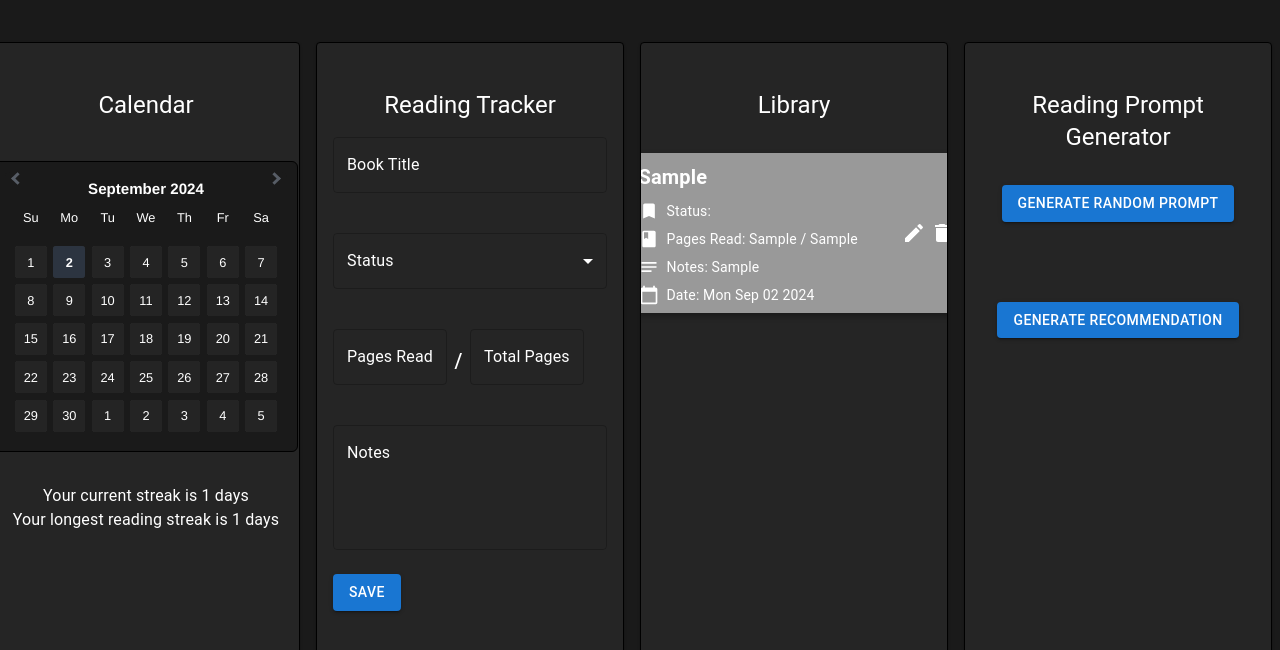
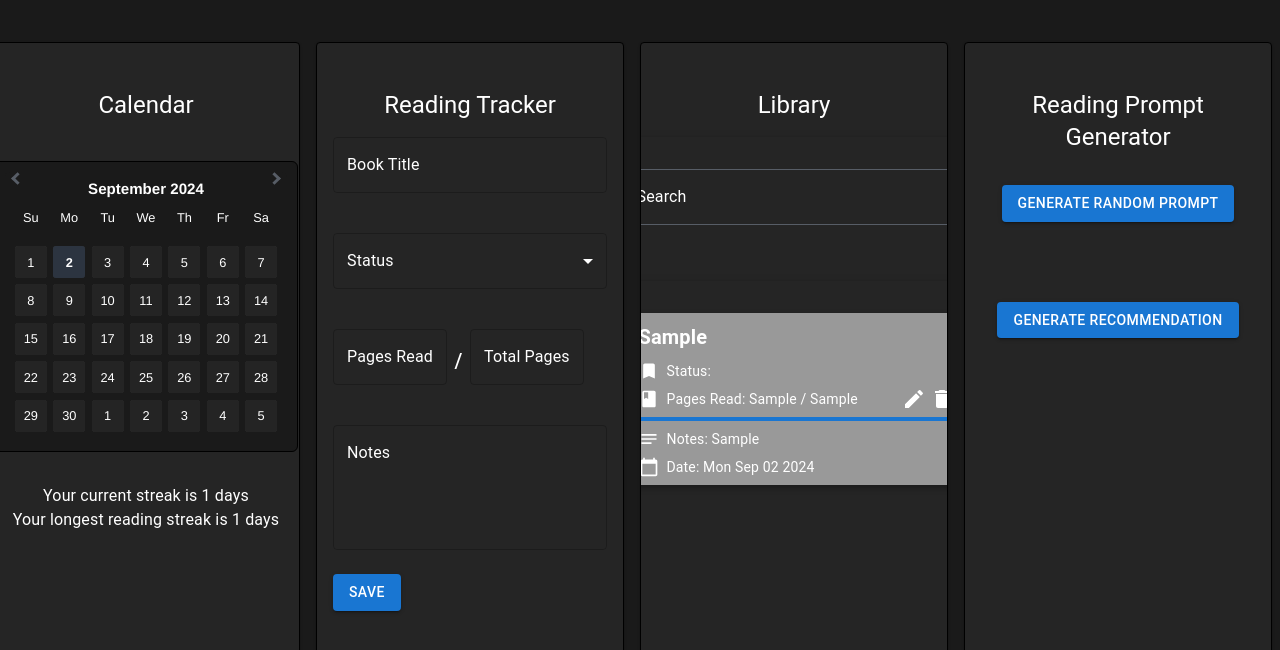
Before and after one commit to danielledonnelly/booksmaxing, a React (Vite) app: page / in a window 1280 px wide. Both pictures are taken after typing "Sample", "Sample", "Sample", "Sample" into the empty fields and a click on the button "SAVE". Shown: the top 650 px of the page. Built offline with nearby package versions, Linux system fonts and the light colour scheme.

Commit message:
search bar stuff

```diff
--- a/src/components/Library.jsx
+++ b/src/components/Library.jsx
@@ -1,33 +1,65 @@
-import React from 'react';
-import { Card, Typography, List, ListItem, Grid, IconButton, Box } from '@mui/material';
-import DeleteIcon from '@mui/icons-material/Delete'; // Icon for delete action
-import EditIcon from '@mui/icons-material/Edit'; // Icon for edit action
+import React, { useState } from 'react';
+import { Card, Typography, List, ListItem, Grid, IconButton, Box, Autocomplete, TextField } from '@mui/material';
+import DeleteIcon from '@mui/icons-material/Delete';
+import EditIcon from '@mui/icons-material/Edit';
 import BookIcon from '@mui/icons-material/Book';
 import NotesIcon from '@mui/icons-material/Notes';
 import CalendarTodayIcon from '@mui/icons-material/CalendarToday';
 import BookmarkIcon from '@mui/icons-material/Bookmark';
+import { LinearProgress } from '@mui/material';
 
 const Library = ({ entries, setEntries, setEditEntry }) => {
-  // Helper function to get the book details based on the bookId
+  const [searchTerm, setSearchTerm] = useState('');
+
   const getBookDetails = (bookId) => {
     const books = JSON.parse(localStorage.getItem('books')) || [];
     return books.find((book) => book.bookId === bookId);
   };
 
-  // Function to delete an entry from the library
   const handleDelete = (entryToDelete) => {
     const updatedEntries = entries.filter((entry) => entry !== entryToDelete);
     setEntries(updatedEntries);
     localStorage.setItem('entries', JSON.stringify(updatedEntries));
   };
 
-  // Function to initiate editing an entry
   const handleEdit = (entryToEdit) => {
     setEditEntry(entryToEdit);
   };
 
+  const filteredEntries = entries.filter((entry) => {
+    const book = getBookDetails(entry.bookId);
+    return book && book.title.toLowerCase().includes(searchTerm.toLowerCase());
+  });
+
+  const bookTitles = filteredEntries.map((entry) => {
+    const book = getBookDetails(entry.bookId);
+    return book ? book.title : 'Unknown Title';
+  });
+
   return (
-    <Grid container justifyContent="center" spacing={3}>
+    <Grid container justifyContent="center" spacing={2}>
+      <Grid item xs={12}>
+        {/* Search bar wrapped in a Card for consistency */}
+        <Card sx={{ p: 2, margin: '16px 0', maxWidth: '400px', boxShadow: 3 }}>
+          <Autocomplete
+            freeSolo
+            options={bookTitles}
+            value={searchTerm}
+            onInputChange={(event, newInputValue) => setSearchTerm(newInputValue)}
+            renderInput={(params) => (
+              <TextField
+                {...params}
+                label="Search"
+                fullWidth
+                margin="normal"
+                variant="outlined"
+                className="library-search-field" // Using the same class as BookTracker
+              />
+            )}
+          />
+        </Card>
+      </Grid>
+
       <Grid item xs={12} sm={11} md={10} lg={12}>
         <Card
           sx={{
@@ -38,9 +70,9 @@ const Library = ({ entries, setEntries, setEditEntry }) => {
             flexDirection: 'column',
             alignItems: 'stretch',
             minWidth: '375px',
-            maxWidth: '375px',
+            maxWidth: '400px',
             boxSizing: 'border-box',
-            boxShadow: 'none',
+            boxShadow: 3,
           }}
         >
           <Card
@@ -61,8 +93,7 @@ const Library = ({ entries, setEntries, setEditEntry }) => {
               flexGrow: 1,
             }}
           >
-            {/* Check if there are any entries */}
-            {entries.length > 0 ? (
+            {filteredEntries.length > 0 ? (
               <List
                 sx={{
                   width: '100%',
@@ -71,36 +102,36 @@ const Library = ({ entries, setEntries, setEditEntry }) => {
                   p: 2,
                 }}
               >
-                {entries.map((entry, index) => {
+                {filteredEntries.map((entry, index) => {
                   const book = getBookDetails(entry.bookId);
+                  const progress = book ? (entry.pagesRead / book.totalPages) * 100 : 0;
+
                   return (
                     <ListItem
                       key={index}
                       sx={{
                         mb: 2,
                         borderRadius: '8px',
-                        bgcolor: '#999999', // Darker background for dark mode
+                        bgcolor: '#999999',
                         p: 2,
-                        boxShadow: '0 3px 6px rgba(0,0,0,0.3)', // Slight shadow for contrast
+                        boxShadow: '0 3px 6px rgba(0,0,0,0.3)',
                       }}
                       secondaryAction={
                         <>
                           <IconButton edge="end" aria-label="edit" onClick={() => handleEdit(entry)}>
-                            <EditIcon sx={{ color: '#ffffff' }} /> {/* Icon color updated for visibility */}
+                            <EditIcon sx={{ color: '#ffffff' }} />
                           </IconButton>
                           <IconButton edge="end" aria-label="delete" onClick={() => handleDelete(entry)}>
-                            <DeleteIcon sx={{ color: '#ffffff' }} /> {/* Icon color updated for visibility */}
+                            <DeleteIcon sx={{ color: '#ffffff' }} />
                           </IconButton>
                         </>
                       }
                     >
-                      {/* Display book and entry details */}
                       <Box sx={{ width: '100%' }}>
                         <Typography variant="h6" color="#ffffff" sx={{ fontWeight: 'bold' }}>
                           {book ? book.title : 'Unknown Title'}
                         </Typography>
 
-                        {/* Status */}
                         <Box display="flex" alignItems="center" mt={1}>
                           <BookmarkIcon fontSize="small" sx={{ mr: 1, color: '#cccccc' }} />
                           <Typography variant="body2" color="#dddddd">
@@ -108,15 +139,14 @@ const Library = ({ entries, setEntries, setEditEntry }) => {
                           </Typography>
                         </Box>
 
-                        {/* Pages read */}
                         <Box display="flex" alignItems="center" mt={1}>
                           <BookIcon fontSize="small" sx={{ mr: 1, color: '#cccccc' }} />
                           <Typography variant="body2" color="#dddddd">
                             {`Pages Read: ${entry.pagesRead} / ${book ? book.totalPages : 'Unknown'}`}
                           </Typography>
                         </Box>
+                        <LinearProgress variant="determinate" value={progress} sx={{ mt: 1 }} />
 
-                        {/* Notes */}
                         {entry.notes && (
                           <Box display="flex" alignItems="center" mt={1}>
                             <NotesIcon fontSize="small" sx={{ mr: 1, color: '#cccccc' }} />
@@ -126,7 +156,6 @@ const Library = ({ entries, setEntries, setEditEntry }) => {
                           </Box>
                         )}
 
-                        {/* Date */}
                         <Box display="flex" alignItems="center" mt={1}>
                           <CalendarTodayIcon fontSize="small" sx={{ mr: 1, color: '#cccccc' }} />
                           <Typography variant="body2" color="#dddddd">
@@ -139,7 +168,6 @@ const Library = ({ entries, setEntries, setEditEntry }) => {
                 })}
               </List>
             ) : (
-              // Message to display if there are no entries
               <Typography variant="body2" sx={{ padding: '16px', color: '#dddddd' }}>
                 No entries found. Start tracking your reading!
               </Typography>
--- a/src/index.css
+++ b/src/index.css
@@ -246,6 +246,36 @@ button:focus-visible {
   margin-bottom: 0px !important; /* Ensure there's no margin at the bottom */
 }
 
+/* Library Search Bar */
+.library-search-field {
+  color: var(--white);
+  background-color: var(--medium-grey) !important;
+}
+
+.library-search-field .MuiOutlinedInput-root {
+  background-color: var(--medium-grey); /* Matching the background of the BookTracker fields */
+  border-radius: 4px;
+}
+
+.library-search-field .MuiOutlinedInput-notchedOutline {
+  border-color: var(--light-grey); /* Default border color */
+}
+
+.library-search-field .MuiOutlinedInput-root.Mui-focused .MuiOutlinedInput-notchedOutline {
+  border-color: var(--white); /* Border color on focus */
+}
+
+.library-search-field .MuiInputLabel-root {
+  color: var(--white) !important; /* Label color */
+}
+
+.library-search-field .MuiInputLabel-root.Mui-focused {
+  color: var(--white) !important; /* Label color when focused */
+}
+
+.library-search-field .MuiInputBase-input {
+  color: var(--white); /* Text color */
+}
 
 
 /*
```
